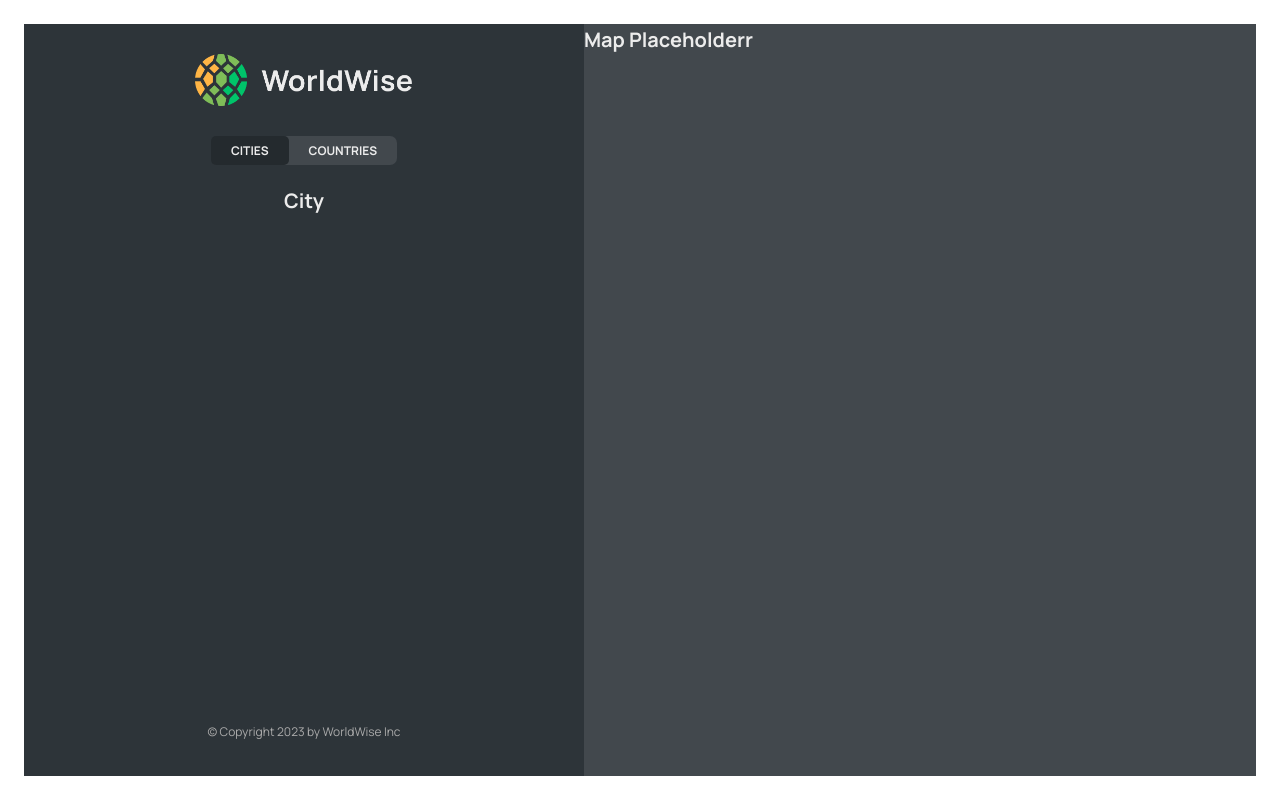
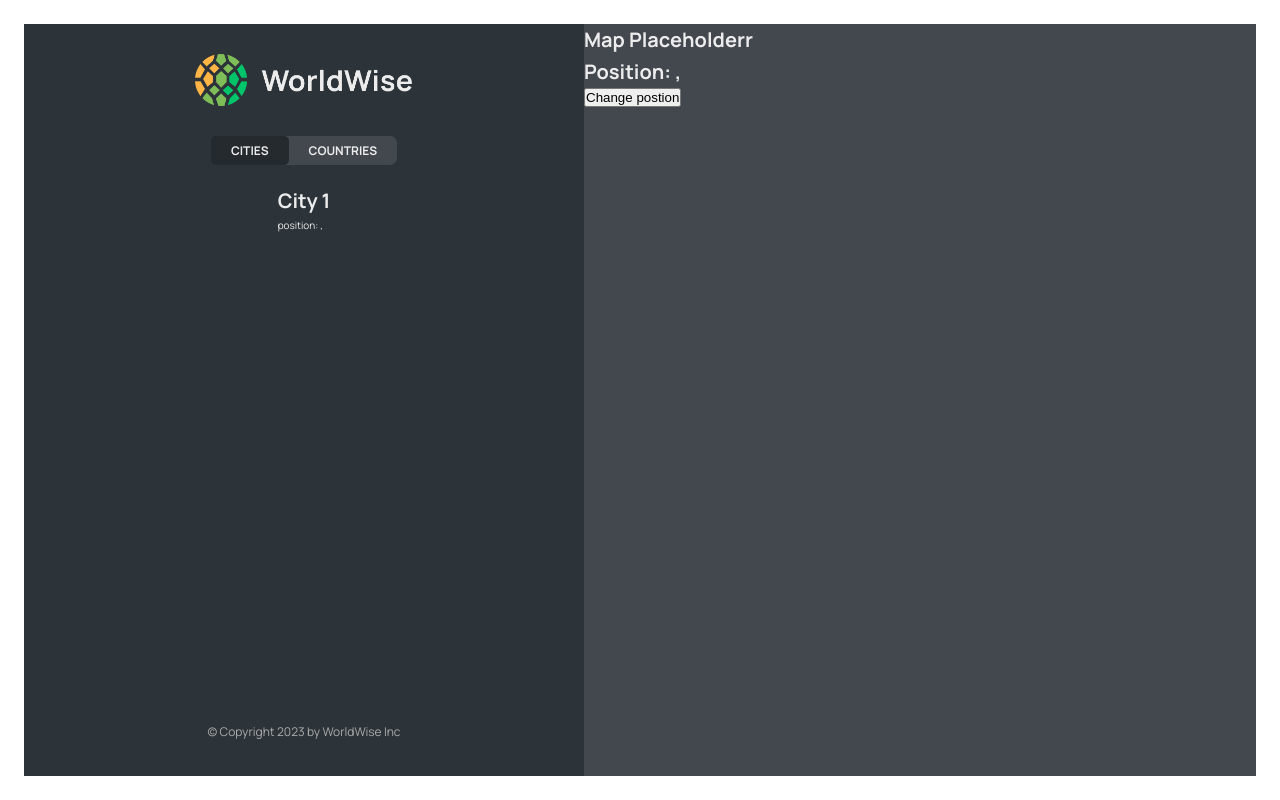
Before and after one commit to farhanahmedhasan/worldwisy, a React (Vite) app: page /app/cities/1 in a window 1280 px wide. Built offline with nearby package versions, Linux system fonts and the light colour scheme; data requests are answered from the project's data file; the HTML template or start-up script is replaced by a standard one.

Commit message:
added-queryString-to-url-and-use-it-as-state

```diff
--- a/src/components/auth/cityList/City.jsx
+++ b/src/components/auth/cityList/City.jsx
@@ -1,13 +1,19 @@
-import { useParams } from "react-router-dom"
+import { useParams, useSearchParams } from "react-router-dom"
 import React from "react"
 
 export default function City() {
     const params = useParams()
-    console.log(params)
+    const [searchParams] = useSearchParams()
+
+    const lat = searchParams.get("lat")
+    const lng = searchParams.get("lat")
 
     return (
         <div>
-            <h1>City</h1>
+            <h1>City {params.id}</h1>
+            <p>
+                position: {lat}, {lng}
+            </p>
         </div>
     )
 }
--- a/src/components/auth/cityList/CityItem.jsx
+++ b/src/components/auth/cityList/CityItem.jsx
@@ -4,10 +4,10 @@ import React from "react"
 import { Link } from "react-router-dom"
 
 export default function CityItem({ city }) {
-    const { emoji, cityName, date, id } = city
+    const { emoji, cityName, date, position } = city
     return (
         <li>
-            <Link to={`${id}`} className={styles.cityItem}>
+            <Link to={`${cityName.toLowerCase()}?lat=${position.lat}&lng=${position.lng}`} className={styles.cityItem}>
                 <span className={styles.emoji}>{emoji}</span>
                 <h3 className={styles.name}>{cityName}</h3>
                 <time className={styles.date}>({formatDate(date)})</time>
--- a/src/components/auth/map/Map.jsx
+++ b/src/components/auth/map/Map.jsx
@@ -1,9 +1,20 @@
+import { useSearchParams } from "react-router-dom"
 import styles from "./Map.module.css"
 
 export default function Map() {
+    const [searchParams, setSearchParams] = useSearchParams()
+    const lat = searchParams.get("lat")
+    const lng = searchParams.get("lat")
+
     return (
         <div className={styles.mapContainer}>
             <h1>Map Placeholderr</h1>
+            <h1>
+                Position: {lat}, {lng}
+            </h1>
+            <button type="button" onClick={() => setSearchParams({ ...searchParams, lat: 20.65634, lng: 43.5633 })}>
+                Change postion
+            </button>
         </div>
     )
 }
```
